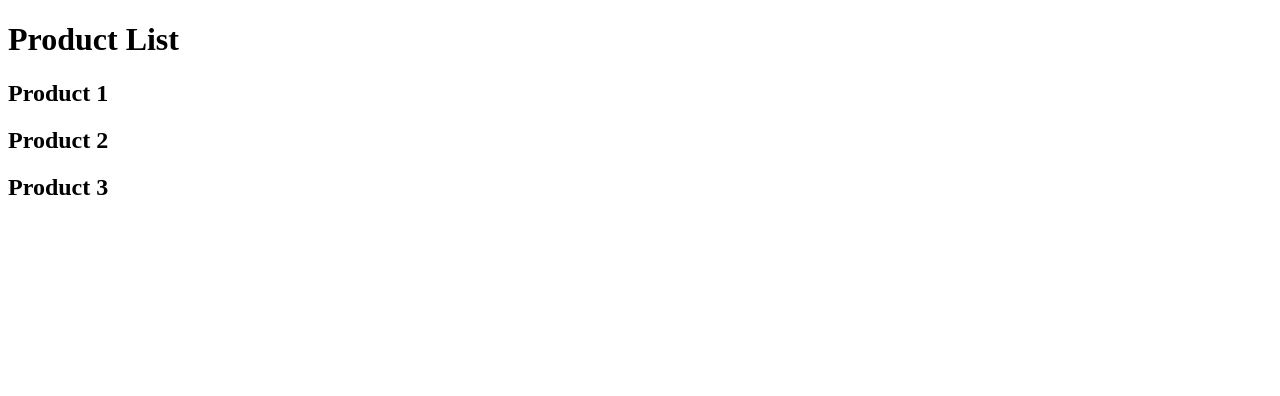
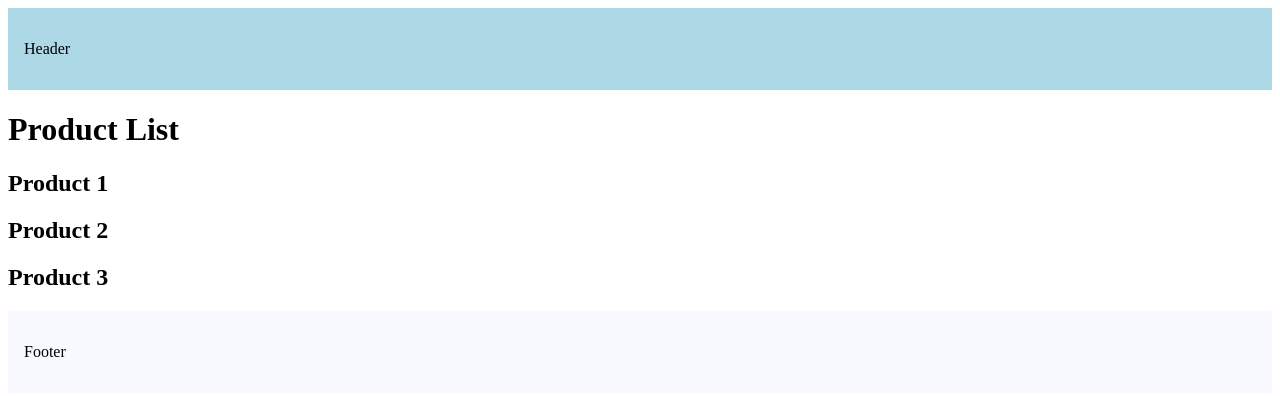
Before and after one commit to elizebeth18/NextJS_HelloWorld, a Next.js app: page /products in a window 1280 px wide. Shown: the top 396 px of the page. Built offline with nearby package versions, Linux system fonts and the light colour scheme.

Commit message:
route group,file colocation,private folder

```diff
--- a/src/app/layout.tsx
+++ b/src/app/layout.tsx
@@ -7,7 +7,25 @@ export default function RootLayout({
   return (
     <html lang="en">
       <body>
+        <header
+          style={{
+            backgroundColor: "lightblue",
+            padding: "1rem",
+          }}
+        >
+          <p>Header</p>
+        </header>
+
         {children}
+
+        <footer
+          style={{
+            backgroundColor: "ghostwhite",
+            padding: "1rem",
+          }}
+        >
+          <p>Footer</p>
+        </footer>
       </body>
     </html>
   )
--- a/src/app/products/[productId]/reviews/[reviewId]/page.tsx
+++ b/src/app/products/[productId]/reviews/[reviewId]/page.tsx
@@ -1,8 +1,14 @@
+import { notFound } from "next/navigation"
+
 const ProductReview = async ({ params }: {
     params: Promise<{ productId: string, reviewId: string }>
 }) => {
 
     const { productId, reviewId } = await params
+
+    if (parseInt(reviewId) > 1000) {
+        notFound();
+    }
     return (
         <>
             <h1>Review {reviewId} of Product {productId}</h1>
```
Also changed, not shown: src/app/(auth)/forgot-password/page.tsx (added, +9 -0 lines), src/app/(auth)/login/page.tsx (added, +9 -0 lines), src/app/(auth)/register/page.tsx (added, +9 -0 lines), src/app/_lib/page.tsx (added, +7 -0 lines), src/app/not-found.tsx (added, +10 -0 lines), src/app/products/[productId]/reviews/[reviewId]/not-found.tsx (added, +16 -0 lines), src/app/_lib/format-date.tsx (added).
